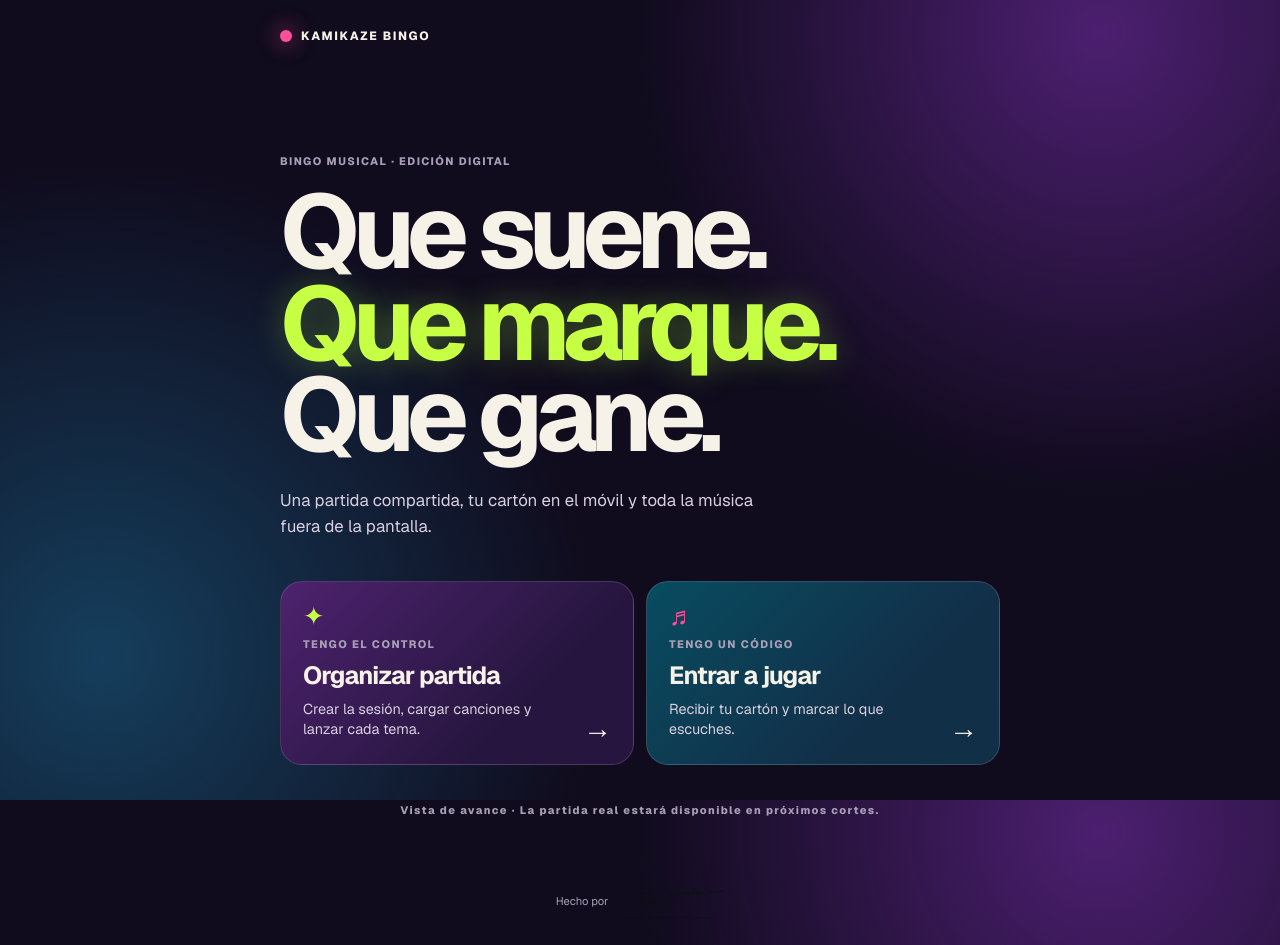
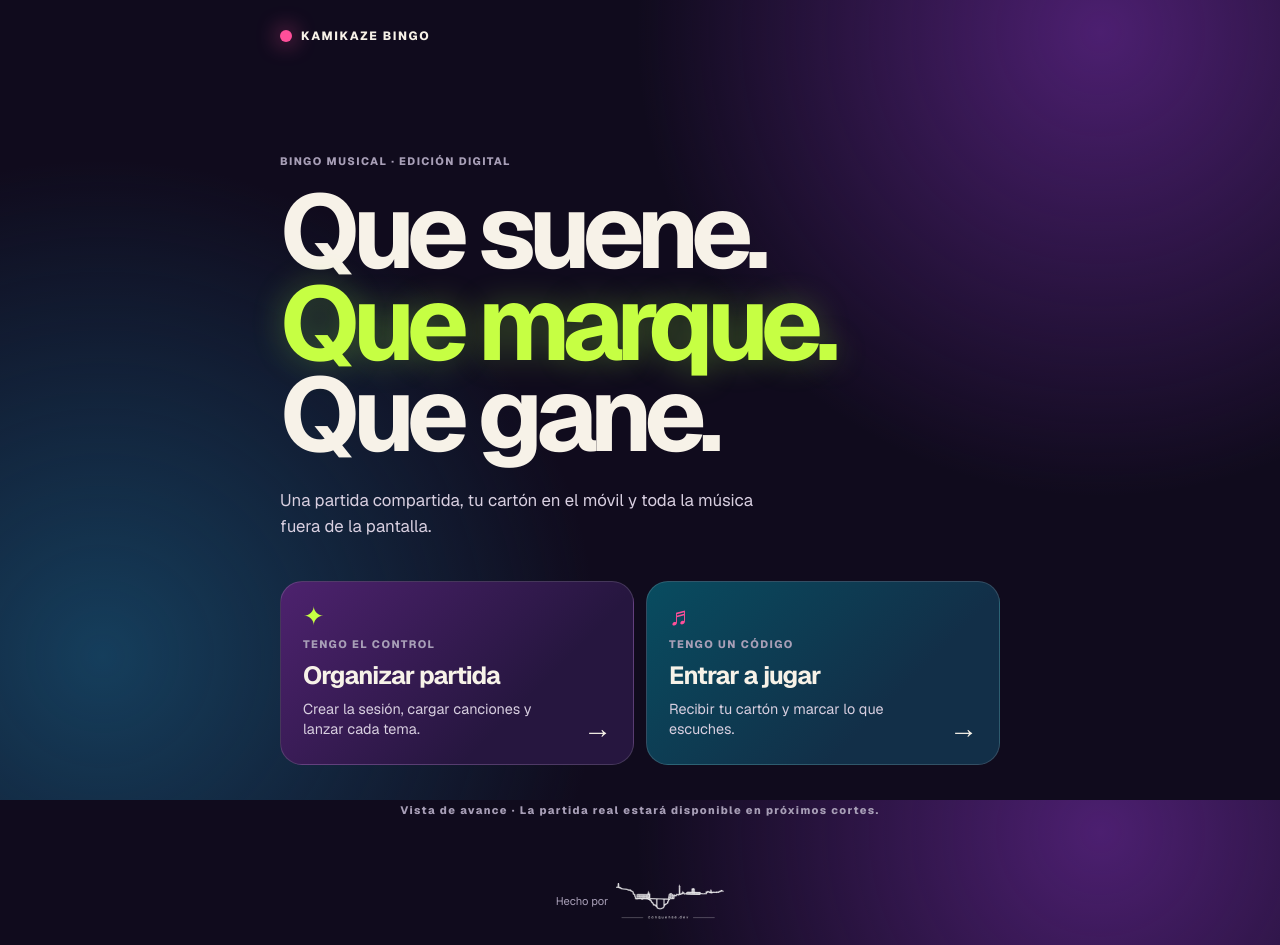
Before and after one commit to ralph1985/music-bingo, a Next.js app: page / in a window 1280 px wide. Built offline with nearby package versions, Linux system fonts and the light colour scheme; no server answers.

Commit message:
fix: render footer logo in white

```diff
--- a/src/app/globals.css
+++ b/src/app/globals.css
@@ -78,7 +78,7 @@ a {
 .site-footer { display: flex; align-items: center; justify-content: center; gap: 8px; padding: 18px 20px 26px; color: var(--muted); font-size: .7rem; }
 .site-footer a { display: inline-flex; border-radius: 4px; outline-offset: 4px; }
 .site-footer a:focus-visible { outline: 2px solid var(--lime); }
-.site-footer img { width: 108px; height: auto; opacity: .82; }
+.site-footer img { width: 108px; height: auto; filter: brightness(0) invert(1); opacity: .9; }
 .playlist-input { display: block; min-height: 148px; margin-top: 0; resize: vertical; line-height: 1.45; }
 .import-result { margin-top: 20px; }.import-result ul { display: grid; gap: 8px; margin-top: 12px; list-style: none; }.import-result li { display: flex; flex-direction: column; gap: 2px; padding: 10px 12px; border-radius: 10px; background: #ffffff0b; }.import-result li span { color: var(--muted); font-size: .8rem; }
 @media (min-width: 620px) { .entry-grid { grid-template-columns: 1fr 1fr; }.hero { padding-top: 110px; } }
```
